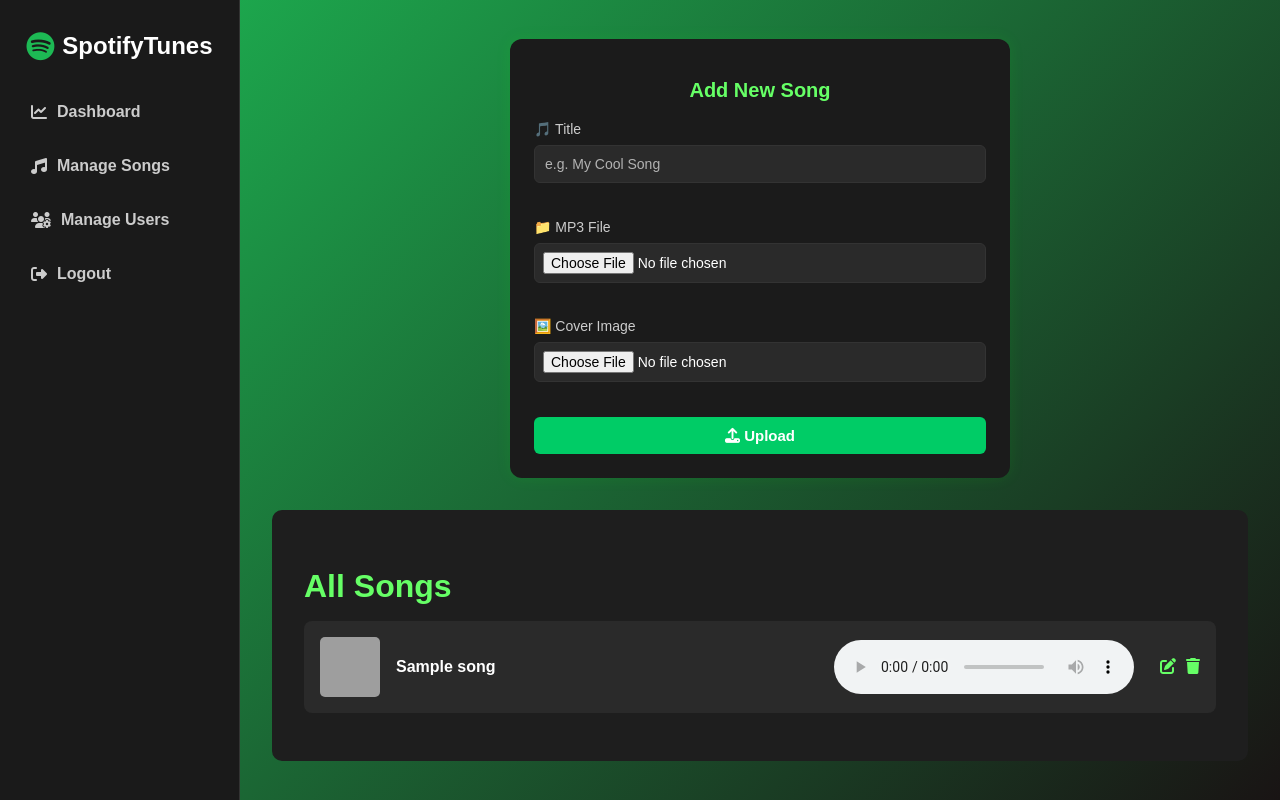
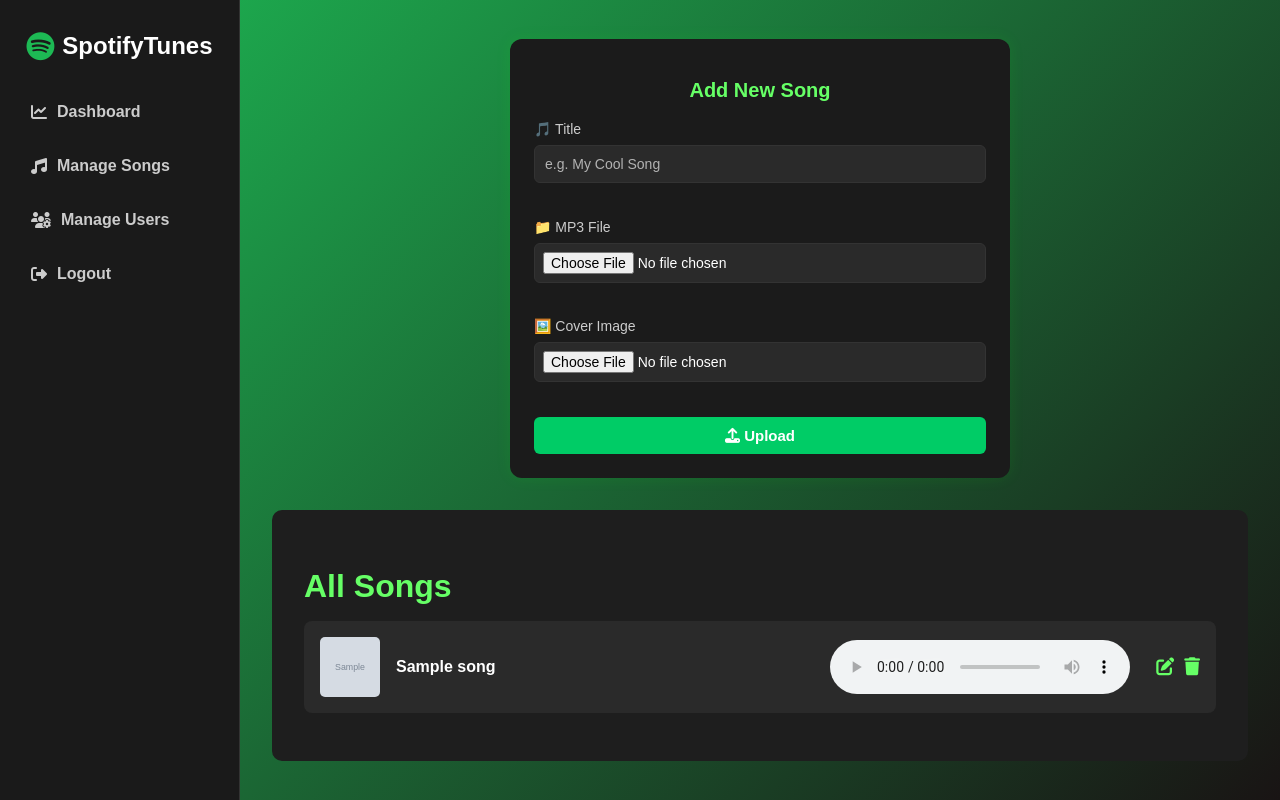
Before and after one commit to MenukaSankalpa/spotify_clone, a PHP site: page /admin/manage_songs.php in a window 1280 px wide. Run offline with PHP 8.4, Linux system fonts and the light colour scheme; the visitor is signed in with stand-in values (Sample User, id 1); tables that the repository leaves empty hold one stand-in row (values such as "Sample post"); grey boxes marked "Sample" are stand-in pictures; data that the repository does not hold is empty; grey boxes are pictures that could not be loaded.

Commit message:
manage_songs updated

```diff
--- a/admin/manage_songs.php
+++ b/admin/manage_songs.php
@@ -27,7 +27,7 @@ if ($_SERVER['REQUEST_METHOD'] === 'POST' && isset($_FILES['song_file']) && isse
         move_uploaded_file($songFile['tmp_name'], $songPath);
         move_uploaded_file($coverImage['tmp_name'], $coverPath);
 
-        $stmt = $conn->prepare("INSERT INTO songs (title, file_path, cover_path) VALUES (?, ?, ?)");
+        $stmt = $conn->prepare("INSERT INTO songs (title, file_path, cover_image) VALUES (?, ?, ?)");
         $stmt->bind_param("sss", $title, $songName, $coverName);
         $stmt->execute();
         $stmt->close();
@@ -41,12 +41,16 @@ if ($_SERVER['REQUEST_METHOD'] === 'POST' && isset($_FILES['song_file']) && isse
 // Handle delete
 if (isset($_GET['delete'])) {
     $id = (int)$_GET['delete'];
-    $result = $conn->query("SELECT file_path, cover_path FROM songs WHERE id = $id");
+    $result = $conn->query("SELECT file_path, cover_image FROM songs WHERE id = $id");
     $song = $result->fetch_assoc();
 
     if ($song) {
-        unlink("../uploads/songs/" . $song['file_path']);
-        unlink("../uploads/covers/" . $song['cover_path']);
+        if (file_exists("../uploads/songs/" . $song['file_path'])) {
+            unlink("../uploads/songs/" . $song['file_path']);
+        }
+        if (file_exists("../uploads/covers/" . $song['cover_image'])) {
+            unlink("../uploads/covers/" . $song['cover_image']);
+        }
         $conn->query("DELETE FROM songs WHERE id = $id");
     }
     header("Location: manage_songs.php");
@@ -68,7 +72,7 @@ $songs = $conn->query("SELECT * FROM songs ORDER BY created_at DESC");
     body {
       margin: 0;
       font-family: 'Poppins', sans-serif;
-      background-color: #121212;
+      background: linear-gradient(135deg, #1db954 0%, #191414 100%);
       color: #fff;
       display: flex;
     }
@@ -179,6 +183,7 @@ $songs = $conn->query("SELECT * FROM songs ORDER BY created_at DESC");
       color: #66ff66;
       margin-left: 10px;
       text-decoration: none;
+      font-size: 18px;
     }
     .song-item a:hover {
       color: #00ff99;
@@ -218,12 +223,13 @@ $songs = $conn->query("SELECT * FROM songs ORDER BY created_at DESC");
     <h2>All Songs</h2>
     <?php while($song = $songs->fetch_assoc()): ?>
       <div class="song-item">
-        <img src="../uploads/covers/<?php echo htmlspecialchars($song['cover_path']); ?>" alt="Cover">
+        <img src="../uploads/covers/<?php echo htmlspecialchars($song['cover_image']); ?>" alt="Cover">
         <div>
           <strong><?php echo htmlspecialchars($song['title']); ?></strong>
         </div>
         <audio controls>
           <source src="../uploads/songs/<?php echo htmlspecialchars($song['file_path']); ?>" type="audio/mpeg">
+          Your browser does not support the audio element.
         </audio>
         <a href="edit_song.php?id=<?php echo $song['id']; ?>"><i class="fas fa-edit"></i></a>
         <a href="?delete=<?php echo $song['id']; ?>" onclick="return confirm('Are you sure to delete this song?')">
```
